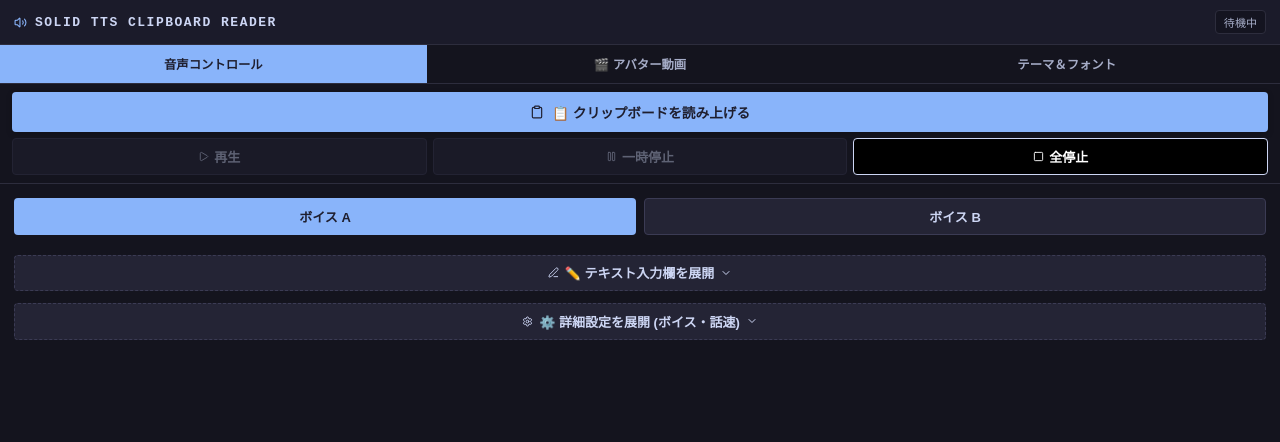
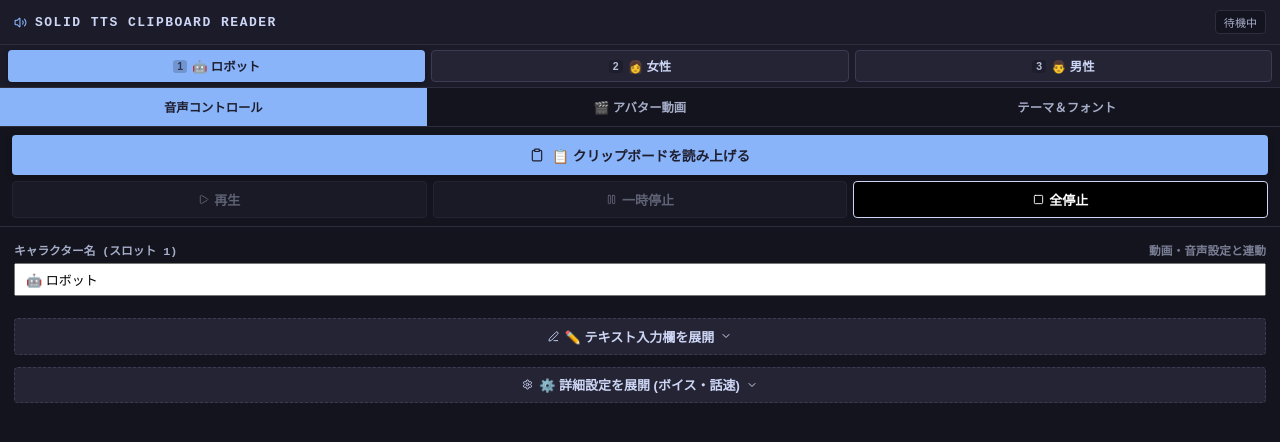
Before and after one commit to soroeru-afk/SOLID-TTS-CLIPBOARD-READER, a React (Vite) app: page / in a window 1280 px wide. Shown: the top 442 px of the page. Built offline with nearby package versions, Linux system fonts and the light colour scheme.

Commit message:
feat: 最上部キャラクタースロット切替バー(動画・音声・速度完全同期)・PWA自動リサイズ連動

```diff
--- a/src/App.tsx
+++ b/src/App.tsx
@@ -92,32 +92,41 @@ export default function App() {
   const [voices, setVoices] = useState<SpeechSynthesisVoice[]>([]);
   const [selectedVoiceIdx, setSelectedVoiceIdx] = useState<number>(0);
 
-  // Presets state
-  const [currentPreset, setCurrentPreset] = useState(() => localStorage.getItem("aist-tts-preset-active") || "A");
-  const [presetALabel, setPresetALabel] = useState(() => localStorage.getItem("aist-tts-preset-a-label") || "ボイス A");
-  const [presetBLabel, setPresetBLabel] = useState(() => localStorage.getItem("aist-tts-preset-b-label") || "ボイス B");
-  const [tempPresetLabel, setTempPresetLabel] = useState("");
+  // =============================================
+  // キャラクター・スロット統合管理 (スロット1/2/3)
+  // =============================================
+  const [slotNames, setSlotNames] = useState<string[]>(() => [
+    localStorage.getItem("solid-tts-slot-0-name") || "🤖 ロボット",
+    localStorage.getItem("solid-tts-slot-1-name") || "👩 女性",
+    localStorage.getItem("solid-tts-slot-2-name") || "👨 男性"
+  ]);
 
-  // Sync temporary input label when active preset or labels change
-  useEffect(() => {
-    setTempPresetLabel(currentPreset === "A" ? presetALabel : presetBLabel);
-  }, [currentPreset, presetALabel, presetBLabel]);
+  const [vidSlot, setVidSlot] = useState(() => {
+    const v = parseInt(localStorage.getItem("solid-tts-vid-slot") || "0");
+    return isNaN(v) || v < 0 || v >= VID_SLOT_COUNT ? 0 : v;
+  });
 
-  // Temporary local state for sliders that syncs with current preset
+  const getSlotVidSpeed = (slot: number) => {
+    const v = localStorage.getItem(`solid-tts-vid-speed-slot-${slot}`);
+    if (v) return parseFloat(v);
+    const old = localStorage.getItem("solid-tts-vid-speed");
+    return old ? parseFloat(old) : 1.25;
+  };
+
+  const [vidSpeed, setVidSpeed] = useState(() => getSlotVidSpeed(vidSlot));
+
+  // スロット別音声設定（話速・音程・音量）
   const [speed, setSpeed] = useState(() => {
-    const active = localStorage.getItem("aist-tts-preset-active") || "A";
-    const prefix = `aist-tts-preset-${active.toLowerCase()}-`;
-    return parseFloat(localStorage.getItem(prefix + "speed") || "1.2");
+    const v = localStorage.getItem(`solid-tts-slot-${vidSlot}-speed`);
+    return v ? parseFloat(v) : (vidSlot === 0 ? 1.25 : vidSlot === 1 ? 1.2 : 1.15);
   });
   const [pitch, setPitch] = useState(() => {
-    const active = localStorage.getItem("aist-tts-preset-active") || "A";
-    const prefix = `aist-tts-preset-${active.toLowerCase()}-`;
-    return parseFloat(localStorage.getItem(prefix + "pitch") || "1.0");
+    const v = localStorage.getItem(`solid-tts-slot-${vidSlot}-pitch`);
+    return v ? parseFloat(v) : (vidSlot === 0 ? 0.95 : vidSlot === 1 ? 1.1 : 1.0);
   });
   const [volume, setVolume] = useState(() => {
-    const active = localStorage.getItem("aist-tts-preset-active") || "A";
-    const prefix = `aist-tts-preset-${active.toLowerCase()}-`;
-    return parseInt(localStorage.getItem(prefix + "volume") || "80");
+    const v = localStorage.getItem(`solid-tts-slot-${vidSlot}-volume`);
+    return v ? parseInt(v) : 80;
   });
 
   const [status, setStatus] = useState("待機中");
@@ -127,22 +136,6 @@ export default function App() {
   const speechQueue = useRef<string[]>([]);
   const currentChunkText = useRef<string>("");
   const currentChunkCharIndex = useRef<number>(0);
-
-  // =============================================
-  // アバター動画（口パク動画）State & 制御
-  // =============================================
-  const getSlotVidSpeed = (slot: number) => {
-    const v = localStorage.getItem(`solid-tts-vid-speed-slot-${slot}`);
-    if (v) return parseFloat(v);
-    const old = localStorage.getItem("solid-tts-vid-speed");
-    return old ? parseFloat(old) : 1.25;
-  };
-
-  const [vidSlot, setVidSlot] = useState(() => {
-    const v = parseInt(localStorage.getItem("solid-tts-vid-slot") || "0");
-    return isNaN(v) || v < 0 || v >= VID_SLOT_COUNT ? 0 : v;
-  });
-  const [vidSpeed, setVidSpeed] = useState(() => getSlotVidSpeed(vidSlot));
   const [vidHeight, setVidHeight] = useState(() => parseInt(localStorage.getItem("solid-tts-vid-height") || "480"));
   const [vidFitMode, setVidFitMode] = useState<"auto" | "cover" | "contain">(() => (localStorage.getItem("solid-tts-vid-fit") as "auto" | "cover" | "contain") || "auto"); // デフォルト上下ノーカット全幅
   const [isVidCollapsed, setIsVidCollapsed] = useState(() => localStorage.getItem("solid-tts-vid-collapsed") === "1"); // 動画折りたたみ状態
@@ -191,16 +184,22 @@ export default function App() {
     localStorage.setItem("solid-tts-vid-fit", next);
   };
 
-  // 動画の折りたたみトグル（動画を閉じる時は下のパネルも追従してコンパクトに折りたたむ）
+  // 動画の折りたたみトグル（動画を閉じる時は下のパネルも追従し、PWAウィンドウも自動リサイズ）
   const toggleVidCollapse = () => {
     setIsVidCollapsed(prev => {
       const next = !prev;
       localStorage.setItem("solid-tts-vid-collapsed", next ? "1" : "0");
       if (next) {
-        // 動画を閉じた時は、テキスト入力欄や詳細設定も追従して閉じる
         setIsTextareaExpanded(false);
         setIsCollapsed(true);
       }
+      // PWAウィンドウの自動リサイズ追従（カオルさまご要望機能）
+      try {
+        if (window.resizeTo && window.outerWidth) {
+          const targetH = next ? 410 : 790;
+          window.resizeTo(window.outerWidth, targetH);
+        }
+      } catch (e) {}
       return next;
     });
   };
@@ -215,16 +214,45 @@ export default function App() {
     }
   };
 
-  // スロット切り替え（スロットごとの再生速度も自動復元）
-  const switchVidSlot = (idx: number) => {
+  // キャラクター・スロット切り替え（動画・音声・速度・設定を完全同期・即時復元）
+  const switchCharacterSlot = (idx: number) => {
     pauseAvatarVideo();
     setVidSlot(idx);
     localStorage.setItem("solid-tts-vid-slot", String(idx));
-    const slotSpd = getSlotVidSpeed(idx);
-    setVidSpeed(slotSpd);
+
+    // 1. 動画再生速度の復元
+    const slotVidSpd = getSlotVidSpeed(idx);
+    setVidSpeed(slotVidSpd);
     if (videoRef.current) {
-      videoRef.current.playbackRate = slotSpd;
+      videoRef.current.playbackRate = slotVidSpd;
     }
+
+    // 2. 音声設定（speed, pitch, volume, voice）の復元
+    const slotSpd = parseFloat(localStorage.getItem(`solid-tts-slot-${idx}-speed`) || (idx === 0 ? "1.25" : idx === 1 ? "1.2" : "1.15"));
+    const slotPit = parseFloat(localStorage.getItem(`solid-tts-slot-${idx}-pitch`) || (idx === 0 ? "0.95" : idx === 1 ? "1.1" : "1.0"));
+    const slotVol = parseInt(localStorage.getItem(`solid-tts-slot-${idx}-volume`) || "80");
+    const slotVoiceName = localStorage.getItem(`solid-tts-slot-${idx}-voice`);
+
+    setSpeed(slotSpd);
+    setPitch(slotPit);
+    setVolume(slotVol);
+
+    if (slotVoiceName && voices.length > 0) {
+      const vIdx = voices.findIndex(v => v.name === slotVoiceName);
+      if (vIdx !== -1) setSelectedVoiceIdx(vIdx);
+    }
+  };
+
+  const switchVidSlot = switchCharacterSlot; // 互換エイリアス
+
+  // スロット表示名の更新
+  const updateSlotName = (idx: number, newName: string) => {
+    setSlotNames(prev => {
+      const next = [...prev];
+      next[idx] = newName;
+      localStorage.setItem(`solid-tts-slot-${idx}-name`, newName);
+      return next;
+    });
   };
 
   // アバター動画の再生・一時停止処理
@@ -324,37 +352,24 @@ export default function App() {
     localStorage.setItem("aist-tts-active-tab", activeTab);
   }, [activeTab]);
 
-  // Save active preset settings when sliders change
+  // スロット別音声設定のリアルタイム保存
   useEffect(() => {
-    const prefix = `aist-tts-preset-${currentPreset.toLowerCase()}-`;
-    localStorage.setItem(prefix + "speed", String(speed));
-  }, [speed, currentPreset]);
+    localStorage.setItem(`solid-tts-slot-${vidSlot}-speed`, String(speed));
+  }, [speed, vidSlot]);
 
   useEffect(() => {
-    const prefix = `aist-tts-preset-${currentPreset.toLowerCase()}-`;
-    localStorage.setItem(prefix + "pitch", String(pitch));
-  }, [pitch, currentPreset]);
+    localStorage.setItem(`solid-tts-slot-${vidSlot}-pitch`, String(pitch));
+  }, [pitch, vidSlot]);
 
   useEffect(() => {
-    const prefix = `aist-tts-preset-${currentPreset.toLowerCase()}-`;
-    localStorage.setItem(prefix + "volume", String(volume));
-  }, [volume, currentPreset]);
+    localStorage.setItem(`solid-tts-slot-${vidSlot}-volume`, String(volume));
+  }, [volume, vidSlot]);
 
   useEffect(() => {
-    localStorage.setItem("aist-tts-preset-a-label", presetALabel);
-  }, [presetALabel]);
-
-  useEffect(() => {
-    localStorage.setItem("aist-tts-preset-b-label", presetBLabel);
-  }, [presetBLabel]);
-
-  // Sync selected voice name to preset
-  useEffect(() => {
     if (voices[selectedVoiceIdx]) {
-      const prefix = `aist-tts-preset-${currentPreset.toLowerCase()}-`;
-      localStorage.setItem(prefix + "voice", voices[selectedVoiceIdx].name);
+      localStorage.setItem(`solid-tts-slot-${vidSlot}-voice`, voices[selectedVoiceIdx].name);
     }
-  }, [selectedVoiceIdx, voices, currentPreset]);
+  }, [selectedVoiceIdx, voices, vidSlot]);
 
   // Load voices list
   useEffect(() => {
@@ -364,16 +379,13 @@ export default function App() {
       if (!jaVoices.length) jaVoices = all;
       setVoices(jaVoices);
 
-      const active = localStorage.getItem("aist-tts-preset-active") || "A";
-      const prefix = `aist-tts-preset-${active.toLowerCase()}-`;
-      const savedName = localStorage.getItem(prefix + "voice") || "";
-      let idx = jaVoices.findIndex((v) => v.name === savedName);
-
-      if (idx < 0 && !savedName) {
-        if (active === "A") {
-          idx = jaVoices.findIndex((v) => /haruka/i.test(v.name));
-        } else {
-          idx = jaVoices.findIndex((v) => /ichiro/i.test(v.name));
+      const savedVoice = localStorage.getItem(`solid-tts-slot-${vidSlot}-voice`);
+      let idx = jaVoices.findIndex((v) => v.name === savedVoice);
+      if (idx < 0) {
+        if (vidSlot === 0) {
+          idx = jaVoices.findIndex((v) => /ichiro|male|google 日本語/i.test(v.name));
+        } else if (vidSlot === 1) {
+          idx = jaVoices.findIndex((v) => /haruka|female/i.test(v.name));
         }
       }
       if (idx < 0) idx = 0;
@@ -391,52 +403,6 @@ export default function App() {
       pauseAvatarVideo();
     };
   }, []);
-
-  const switchPreset = (presetName: string) => {
-    const prefixOld = `aist-tts-preset-${currentPreset.toLowerCase()}-`;
-    localStorage.setItem(prefixOld + "speed", String(speed));
-    localStorage.setItem(prefixOld + "pitch", String(pitch));
-    localStorage.setItem(prefixOld + "volume", String(volume));
-    if (voices[selectedVoiceIdx]) {
-      localStorage.setItem(prefixOld + "voice", voices[selectedVoiceIdx].name);
-    }
-
-    setCurrentPreset(presetName);
-    localStorage.setItem("aist-tts-preset-active", presetName);
-
-    const prefixNew = `aist-tts-preset-${presetName.toLowerCase()}-`;
-    const newSpeed = parseFloat(localStorage.getItem(prefixNew + "speed") || "1.2");
-    const newPitch = parseFloat(localStorage.getItem(prefixNew + "pitch") || "1.0");
-    const newVolume = parseInt(localStorage.getItem(prefixNew + "volume") || "80");
-    const newVoiceName = localStorage.getItem(prefixNew + "voice") || "";
-
-    setSpeed(newSpeed);
-    setPitch(newPitch);
-    setVolume(newVolume);
-
-    if (newVoiceName) {
-      const idx = voices.findIndex((v) => v.name === newVoiceName);
-      if (idx >= 0) {
-        setSelectedVoiceIdx(idx);
-      }
-    } else {
-      let idx = -1;
-      if (presetName === "A") {
-        idx = voices.findIndex((v) => /haruka/i.test(v.name));
-      } else {
-        idx = voices.findIndex((v) => /ichiro/i.test(v.name));
-      }
-      if (idx >= 0) setSelectedVoiceIdx(idx);
-    }
-  };
-
-  const handleSavePresetName = () => {
-    if (currentPreset === "A") {
-      setPresetALabel(tempPresetLabel);
-    } else {
-      setPresetBLabel(tempPresetLabel);
-    }
-  };
 
   const handleVoiceChange = (e: React.ChangeEvent<HTMLSelectElement>) => {
     const idx = parseInt(e.target.value);
@@ -634,7 +600,7 @@ export default function App() {
   };
 
   return (
-    <div className="app-card">
+    <div className={`app-card ${isVidCollapsed ? "collapsed-view" : ""}`}>
       {/* Header */}
       <div className="app-header">
         <span className="header-title">
@@ -653,6 +619,21 @@ export default function App() {
           )}
           <span className="status-badge">{status}</span>
         </div>
+      </div>
+
+      {/* キャラクター・スロット切替バー (最上部固定・カオルさまご要望機能) */}
+      <div className="character-slot-bar">
+        {[0, 1, 2].map((idx) => (
+          <button
+            key={idx}
+            onClick={() => switchCharacterSlot(idx)}
+            className={`character-slot-btn ${vidSlot === idx ? "active" : ""}`}
+            title={`スロット${idx + 1}: ${slotNames[idx]} に切替（動画・音声・速度を完全同期）`}
+          >
+            <span className="slot-btn-num">{idx + 1}</span>
+            <span>{slotNames[idx]}</span>
+          </button>
+        ))}
       </div>
 
       {/* Tabs */}
@@ -786,20 +767,25 @@ export default function App() {
       <div className="panel-content">
         {activeTab === "voice" && (
           <div className="tab-pane">
-            {/* Preset select strip */}
-            <div className="preset-strip" style={{ marginBottom: "8px" }}>
-              <button
-                onClick={() => switchPreset("A")}
-                className={`preset-btn ${currentPreset === "A" ? "active" : ""}`}
-              >
-                {presetALabel}
-              </button>
-              <button
-                onClick={() => switchPreset("B")}
-                className={`preset-btn ${currentPreset === "B" ? "active" : ""}`}
-              >
-                {presetBLabel}
-              </button>
+            {/* キャラクター名（スロット表示名）編集バー */}
+            <div className="setting-row" style={{ marginBottom: "10px" }}>
+              <div className="setting-label-row">
+                <span>キャラクター名 (スロット {vidSlot + 1})</span>
+                <span style={{ opacity: 0.7 }}>動画・音声設定と連動</span>
+              </div>
+              <input
+                type="text"
+                value={slotNames[vidSlot] || ""}
+                onChange={(e) => updateSlotName(vidSlot, e.target.value)}
+                placeholder="キャラクター名を入力 (例: 🤖 ロボット)"
+                className="input-field"
+                style={{
+                  width: "100%",
+                  padding: "7px 10px",
+                  fontSize: "var(--font-size-current)",
+                  boxSizing: "border-box"
+                }}
+              />
             </div>
 
             {/* Textarea collapse toggle */}
@@ -974,15 +960,16 @@ export default function App() {
           <div className="tab-pane">
             {/* スロット選択タブ */}
             <div className="setting-row">
-              <label className="field-label">動画スロット選択（全3スロット保存）</label>
+              <label className="field-label">キャラクター・スロット選択（全3スロット保存）</label>
               <div className="slot-grid">
                 {[0, 1, 2].map((i) => (
                   <button
                     key={i}
-                    onClick={() => switchVidSlot(i)}
+                    onClick={() => switchCharacterSlot(i)}
                     className={`slot-btn ${vidSlot === i ? "active" : ""}`}
+                    title={`スロット${i + 1}: ${slotNames[i]}`}
                   >
-                    スロット {i + 1}
+                    {slotNames[i] || `スロット ${i + 1}`}
                   </button>
                 ))}
               </div>
--- a/src/index.css
+++ b/src/index.css
@@ -188,15 +188,16 @@ body {
 /* Application Layout Classes */
 .app-card {
   width: 100%;
-  height: 100vh;
+  min-height: 100vh;
   display: flex;
   flex-direction: column;
   border: none;
   background-color: var(--bg-panel);
   box-shadow: none;
-  overflow: hidden;
+  overflow-x: hidden;
   box-sizing: border-box;
   font-size: var(--font-size-current);
+  transition: all 0.2s ease;
 }
 
 .app-header {
@@ -228,6 +229,56 @@ body {
   background: rgba(0, 0, 0, 0.25);
   color: var(--text-secondary);
   border: 1px solid var(--border-app);
+}
+
+/* キャラクター・スロット切替バー（最上部固定・カオルさまご要望機能） */
+.character-slot-bar {
+  display: grid;
+  grid-template-columns: repeat(3, 1fr);
+  background-color: var(--bg-header);
+  border-bottom: 1px solid var(--border-app);
+  padding: 5px 8px;
+  gap: 6px;
+  flex-shrink: 0;
+}
+
+.character-slot-btn {
+  display: flex;
+  align-items: center;
+  justify-content: center;
+  gap: 5px;
+  padding: 6px 4px;
+  font-size: calc(var(--font-size-current) * 0.95);
+  font-weight: bold;
+  border-radius: 4px;
+  border: 1px solid var(--border-btn-secondary);
+  background-color: var(--bg-btn-secondary);
+  color: var(--text-btn-secondary);
+  cursor: pointer;
+  transition: all 0.2s;
+  overflow: hidden;
+  text-overflow: ellipsis;
+  white-space: nowrap;
+}
+
+.character-slot-btn:hover {
+  background-color: rgba(255, 255, 255, 0.08);
+  border-color: var(--border-app);
+}
+
+.character-slot-btn.active {
+  background-color: var(--bg-btn-primary);
+  color: var(--text-btn-primary);
+  border-color: transparent;
+  box-shadow: 0 2px 6px rgba(0, 0, 0, 0.25);
+}
+
+.slot-btn-num {
+  font-size: 0.85em;
+  opacity: 0.85;
+  padding: 1px 4px;
+  border-radius: 3px;
+  background: rgba(0, 0, 0, 0.2);
 }
 
 .tabs-container {
```
